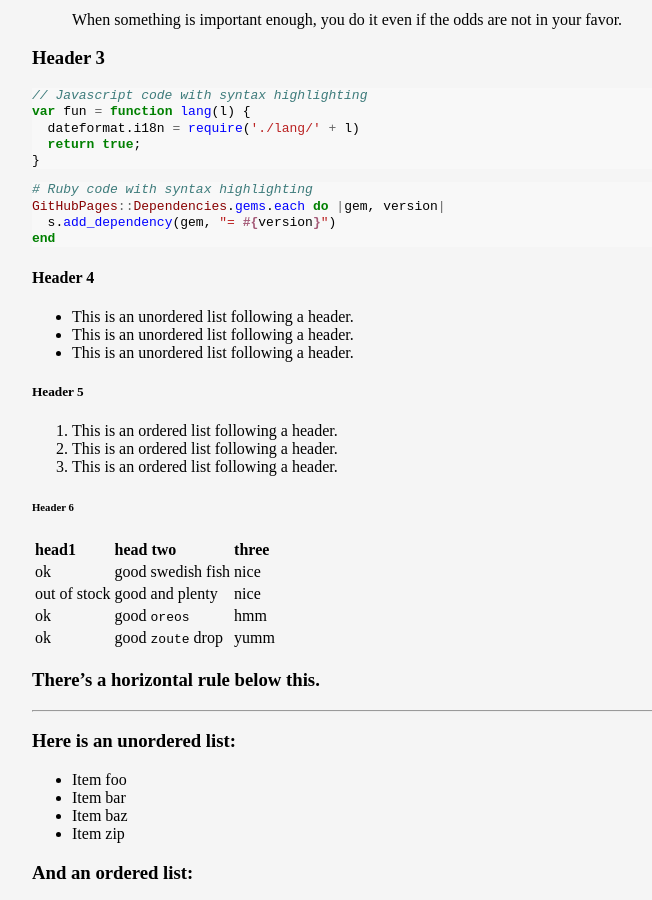
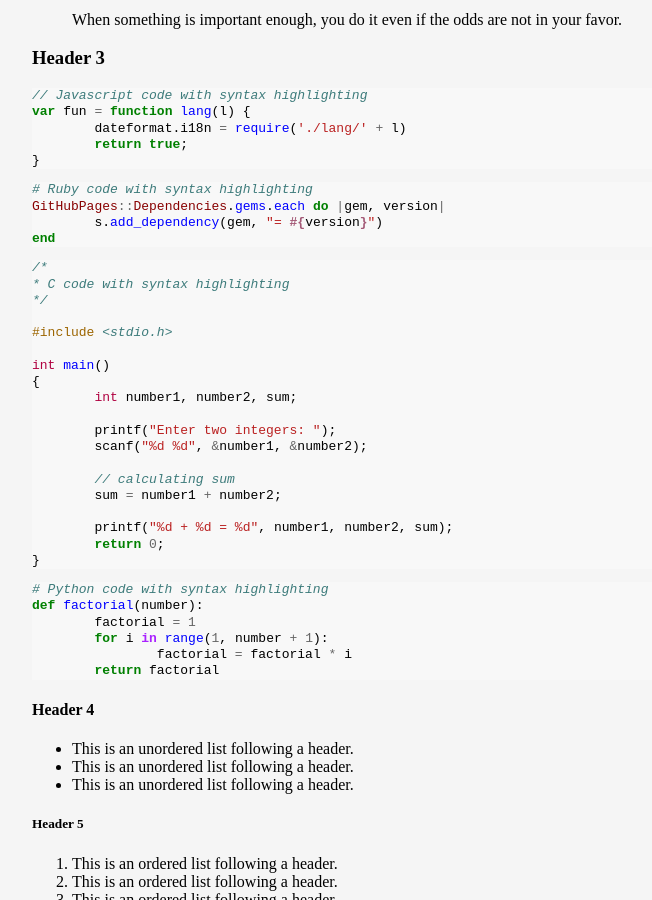
Before and after one commit to tsieczko/jekyll-theme-tsieczko, a Jekyll site: the page built from index.md, in a window 1280 px wide and 900 px high, scrolled down 560 px. Shown: the whole window, without its empty margins (160-812 px from the left). Built offline with Jekyll 4.4.1, drawn with Linux system fonts in a browser that asks for light colours.

Commit message:
update index

````diff
--- a/index.md
+++ b/index.md
@@ -26,29 +26,60 @@ This is a normal paragraph following a header. GitHub is a code hosting platform
 ```js
 // Javascript code with syntax highlighting
 var fun = function lang(l) {
-  dateformat.i18n = require('./lang/' + l)
-  return true;
+	dateformat.i18n = require('./lang/' + l)
+	return true;
 }
 ```
 
 ```ruby
 # Ruby code with syntax highlighting
 GitHubPages::Dependencies.gems.each do |gem, version|
-  s.add_dependency(gem, "= #{version}")
+	s.add_dependency(gem, "= #{version}")
 end
+```
+
+```c
+/*
+* C code with syntax highlighting
+*/
+
+#include <stdio.h>
+
+int main()
+{
+	int number1, number2, sum;
+
+	printf("Enter two integers: ");
+	scanf("%d %d", &number1, &number2);
+
+	// calculating sum
+	sum = number1 + number2;
+
+	printf("%d + %d = %d", number1, number2, sum);
+	return 0;
+}
+```
+
+```python
+# Python code with syntax highlighting
+def factorial(number):
+	factorial = 1
+	for i in range(1, number + 1):
+		factorial = factorial * i
+	return factorial
 ```
 
 #### Header 4
 
-*   This is an unordered list following a header.
-*   This is an unordered list following a header.
-*   This is an unordered list following a header.
+* This is an unordered list following a header.
+* This is an unordered list following a header.
+* This is an unordered list following a header.
 
 ##### Header 5
 
-1.  This is an ordered list following a header.
-2.  This is an ordered list following a header.
-3.  This is an ordered list following a header.
+1. This is an ordered list following a header.
+2. This is an ordered list following a header.
+3. This is an ordered list following a header.
 
 ###### Header 6
 
@@ -65,17 +96,17 @@ end
 
 ### Here is an unordered list:
 
-*   Item foo
-*   Item bar
-*   Item baz
-*   Item zip
+* Item foo
+* Item bar
+* Item baz
+* Item zip
 
 ### And an ordered list:
 
-1.  Item one
-1.  Item two
-1.  Item three
-1.  Item four
+1. Item one
+1. Item two
+1. Item three
+1. Item four
 
 ### And a nested list:
 
````
